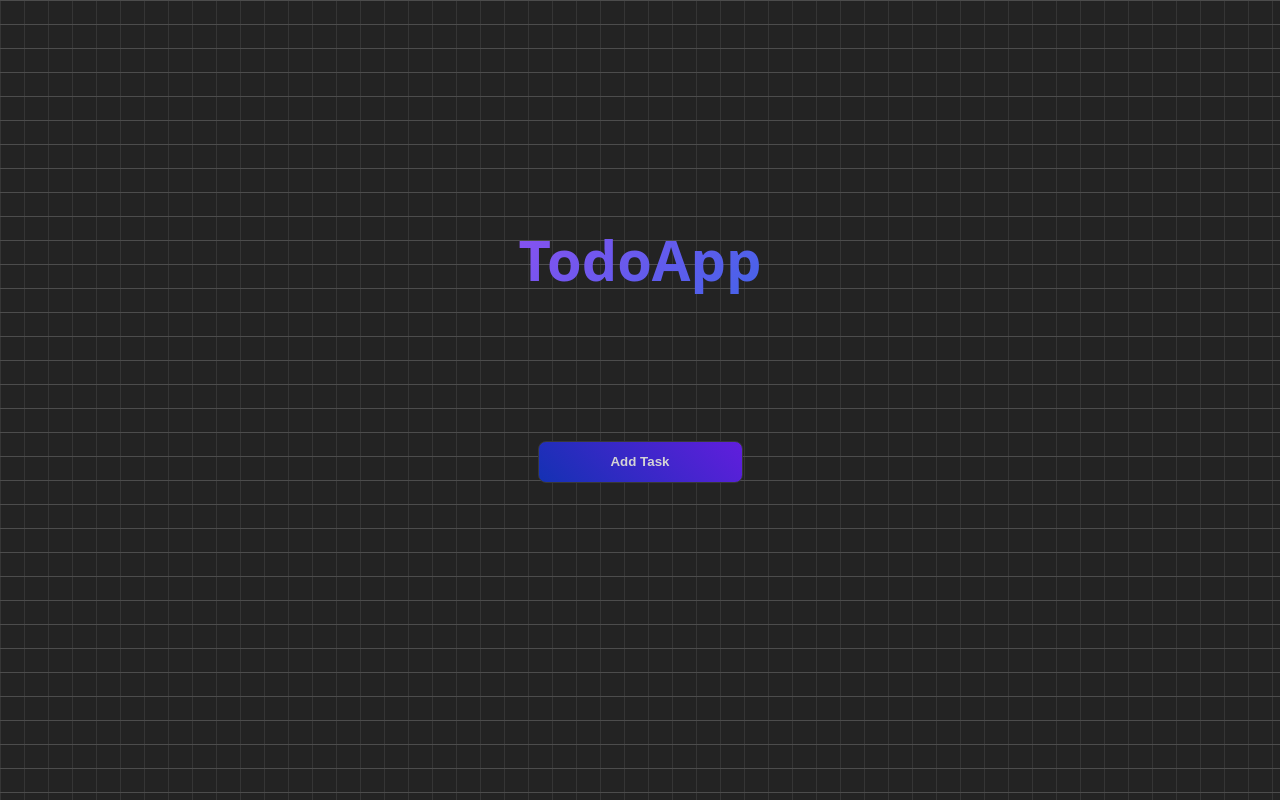
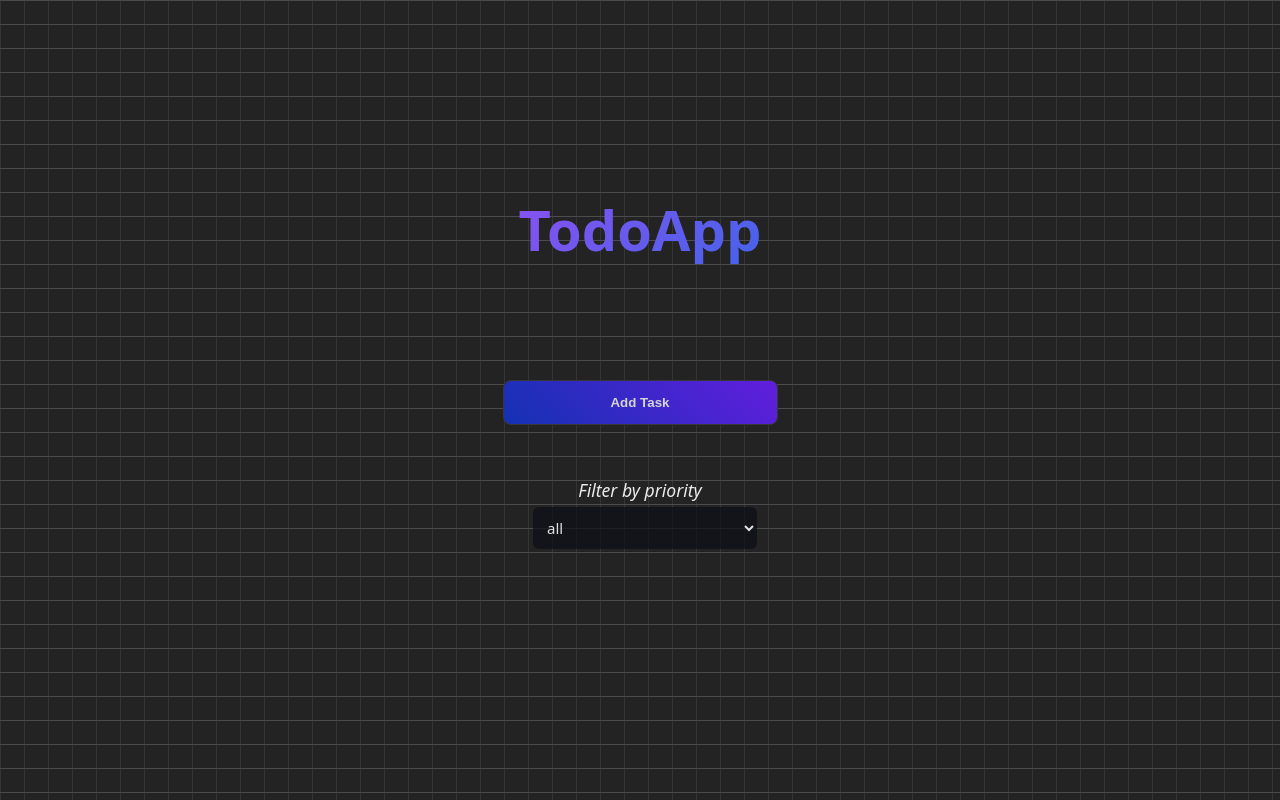
Before and after one commit to Aaron-Cue/todo-app, a React (Vite) app: page / in a window 1280 px wide. Built offline with nearby package versions, Linux system fonts and the light colour scheme.

Commit message:
priority filtering

```diff
--- a/src/App.jsx
+++ b/src/App.jsx
@@ -1,7 +1,9 @@
 import './App.css'
+import Filter from './components/Filter'
 import Header from './components/Header'
 import TaskList from './components/TaskList'
 import { useState } from 'react'
+import { useLocalStorage } from './hooks/useLocalStorage'
 
 function App() {
 
@@ -11,10 +13,20 @@ function App() {
     setViewModal(!viewModal)
   }
 
+  const [tasks, setTasks] = useLocalStorage('tasks', [])
+  const [priorityCategory, setPriorityCategory] = useState('ALL')
+
   return (
-    <div className='container'>
+    <div className="container">
       <Header handleModal={handleModal} />
-      <TaskList viewModal={viewModal} handleModal={handleModal} />
+      <Filter setPriorityCategory={setPriorityCategory} />
+      <TaskList
+        viewModal={viewModal}
+        handleModal={handleModal}
+        tasks={tasks}
+        setTasks={setTasks}
+        priorityCategory={priorityCategory}
+      />
     </div>
   )
 }
--- /dev/null
+++ b/src/components/Filter.jsx
@@ -0,0 +1,33 @@
+import React from 'react'
+
+export default function Filter({ setPriorityCategory }) {
+  return (
+    <div
+      style={{
+        marginTop: '20px',
+        width: '25%',
+        maxWidth: '400px',
+        minWidth: '200px'
+      }}
+    >
+      <span>
+        <i style={{ fontSize: '1.1em', color: 'rgb(235, 235, 235)' }}>
+          Filter by priority
+        </i>
+      </span>
+      <select
+        name="category"
+        style={{
+          marginTop: '5px',
+          backgroundColor: 'rgba(13, 14, 24, 0.7)'
+        }}
+        onChange={e => setPriorityCategory(e.target.value)}
+      >
+        <option value="ALL">all</option>
+        <option value="L">low</option>
+        <option value="M">mid</option>
+        <option value="H">high</option>
+      </select>
+    </div>
+  )
+}
--- a/src/components/Task.jsx
+++ b/src/components/Task.jsx
@@ -16,6 +16,7 @@ export default function Task({
     `task-${index}-completed`,
     false
   )
+
 
   const handleChangeCheck = () => {
     setCompleted(!completed)
--- a/src/components/TaskList.jsx
+++ b/src/components/TaskList.jsx
@@ -1,21 +1,30 @@
 import Task from './Task'
 import '../styles/TaskList.css'
 import Modal from './Modal'
-import { useLocalStorage } from '../hooks/useLocalStorage'
 
-export default function TaskList({ viewModal, handleModal }) {
+export default function TaskList({
+  viewModal,
+  handleModal,
+  tasks,
+  setTasks,
+  priorityCategory
+}) {
 
-  const [tasks, setTasks] = useLocalStorage('tasks', [])
-  console.log(tasks)
+  // filtrar segun prioridad
+  const tasksFiltered = tasks.filter(task => {
+    if (priorityCategory === 'ALL') return true
+    return task.priority === priorityCategory
+  })
 
   return (
     <>
       {viewModal && <Modal handleModal={handleModal} setTasks={setTasks} />}
       <div className="tasks-list">
         <ul className="tasks-list--ul">
-          {tasks.map(({ title, description, deadline, priority }, i) => (
+          {tasksFiltered.map(
+            ({ title, description, deadline, priority }, i) => (
               <Task
-              key={title}
+                key={i}
                 index={i}
                 title={title}
                 description={description}
@@ -24,7 +33,8 @@ export default function TaskList({ viewModal, handleModal }) {
                 last={i === tasks.length - 1}
                 setTasks={setTasks}
               />
-          ))}
+            )
+          )}
         </ul>
       </div>
     </>
--- a/src/styles/Button.css
+++ b/src/styles/Button.css
@@ -1,6 +1,6 @@
 button {
-  width: 205px;
-  height: 42px;
+  width: 275px;
+  height: 45px;
   border-radius: 8px;
   outline: none;
   border: 1px solid rgb(56, 56, 56);
--- a/src/styles/TaskList.css
+++ b/src/styles/TaskList.css
@@ -1,6 +1,6 @@
 .tasks-list {
   width: 100%;
-  margin-top: 30px;
+  margin-top: 20px;
   padding-bottom: 40px;
 }
 
```
Also changed, not shown: src/App.css (line endings or trailing spaces). Lines whose indentation alone changed are shown as unchanged.
